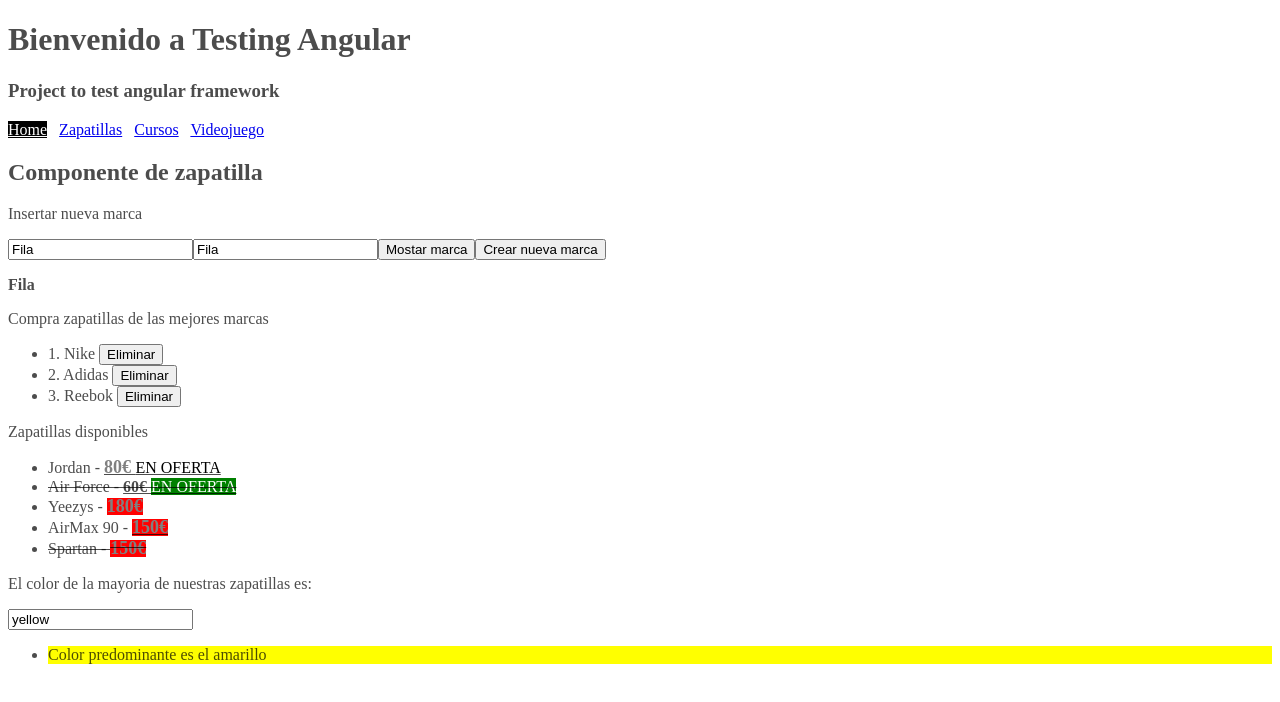
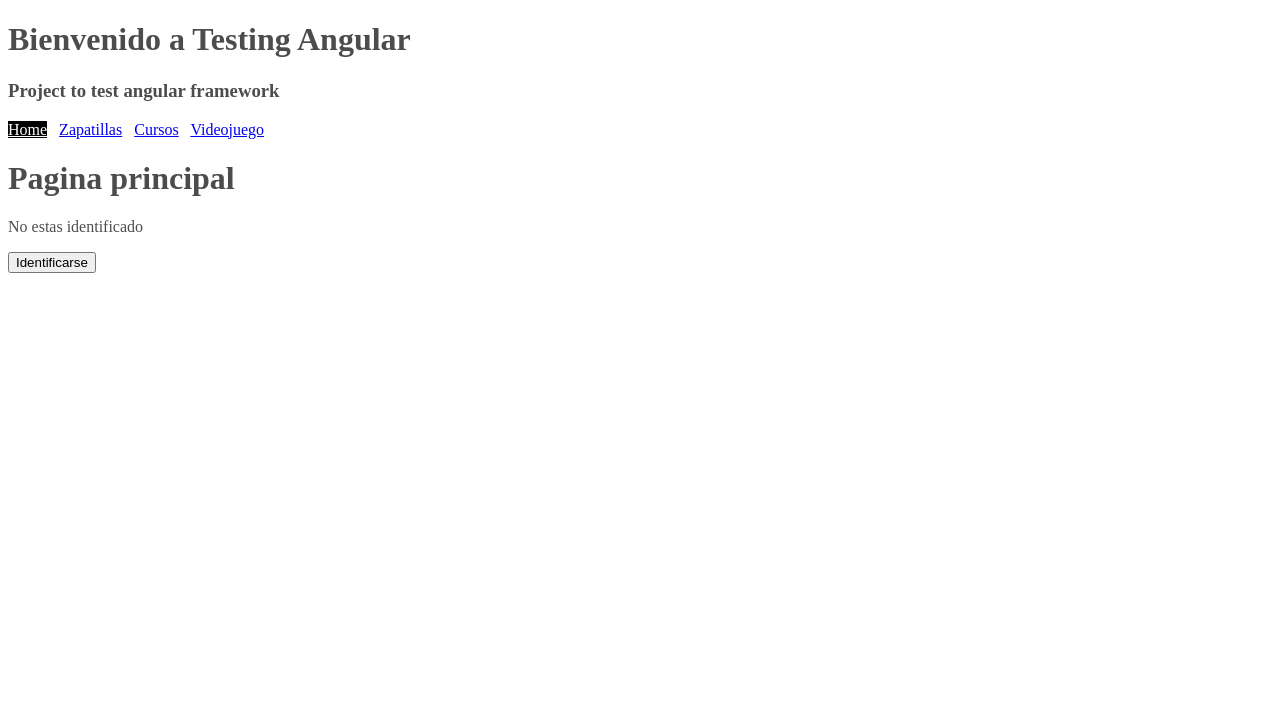
Before and after one commit to FreyVik/angular_testing, an Angular app: page /home in a window 1280 px wide. Shown: the top 702 px of the page. Built offline with nearby package versions, Linux system fonts and the light colour scheme.

Commit message:
Templates

```diff
--- a/src/app/app.module.ts
+++ b/src/app/app.module.ts
@@ -7,6 +7,7 @@ import { AppComponent } from './app.component';
 import { VideojuegoComponent } from './components/videojuego/videojuego.component';
 import { ZapatillaComponent } from './components/zapatilla/zapatilla.component';
 import { CursosComponent } from './components/curso/curso.component';
+import { HomeComponent } from './components/home/home.component';
 
 @NgModule({
   declarations: [
@@ -14,7 +15,8 @@ import { CursosComponent } from './components/curso/curso.component';
     VideojuegoComponent,
     ZapatillaComponent,
     CursosComponent,
-    appRoutingProviders
+    appRoutingProviders,
+    HomeComponent
   ],
   imports: [
     BrowserModule,
--- a/src/app/app.routing.ts
+++ b/src/app/app.routing.ts
@@ -5,10 +5,12 @@ import { Routes, Router, RouterModule } from "@angular/router";
 import { ZapatillaComponent } from "./components/zapatilla/zapatilla.component";
 import { CursosComponent } from "./components/curso/curso.component";
 import { VideojuegoComponent } from "./components/videojuego/videojuego.component";
+import { HomeComponent } from "./components/home/home.component";
 
 // Array de rutas
 const appRoutes: Routes = [
-    {path: '', component: CursosComponent},
+    {path: '', component: HomeComponent},
+    {path: 'home', component: HomeComponent},
     {path: 'videojuego', component: VideojuegoComponent},
     {path: 'cursos', component: CursosComponent},
     {path: 'cursos/:nombre', component: CursosComponent},
--- /dev/null
+++ b/src/app/components/home/home.component.html
@@ -0,0 +1,11 @@
+<h1>Pagina principal</h1>
+
+<div *ngIf="identificado; else noIdentificado">
+  <h3>Estas identificado en la app</h3>
+  <button (click)="desIdentificarse()">desidentificarse</button>
+</div>
+
+<ng-template #noIdentificado>
+  <p>No estas identificado</p>
+  <button (click)="identificarse()">Identificarse</button>
+</ng-template>
--- /dev/null
+++ b/src/app/components/home/home.component.ts
@@ -0,0 +1,25 @@
+import { Component, OnInit } from '@angular/core';
+
+@Component({
+  selector: 'app-home',
+  templateUrl: './home.component.html',
+  styleUrls: ['./home.component.scss']
+})
+export class HomeComponent implements OnInit {
+  public identificado: boolean
+
+  constructor() {
+    this.identificado = false;
+  }
+
+  ngOnInit(): void {
+  }
+
+  identificarse() {
+    this.identificado = true;
+  }
+
+  desIdentificarse() {
+    this.identificado = false;
+  }
+}
```
Also changed, not shown: src/app/components/home/home.component.scss (added), 1 other file (tests, documents, lock files or other folders).
